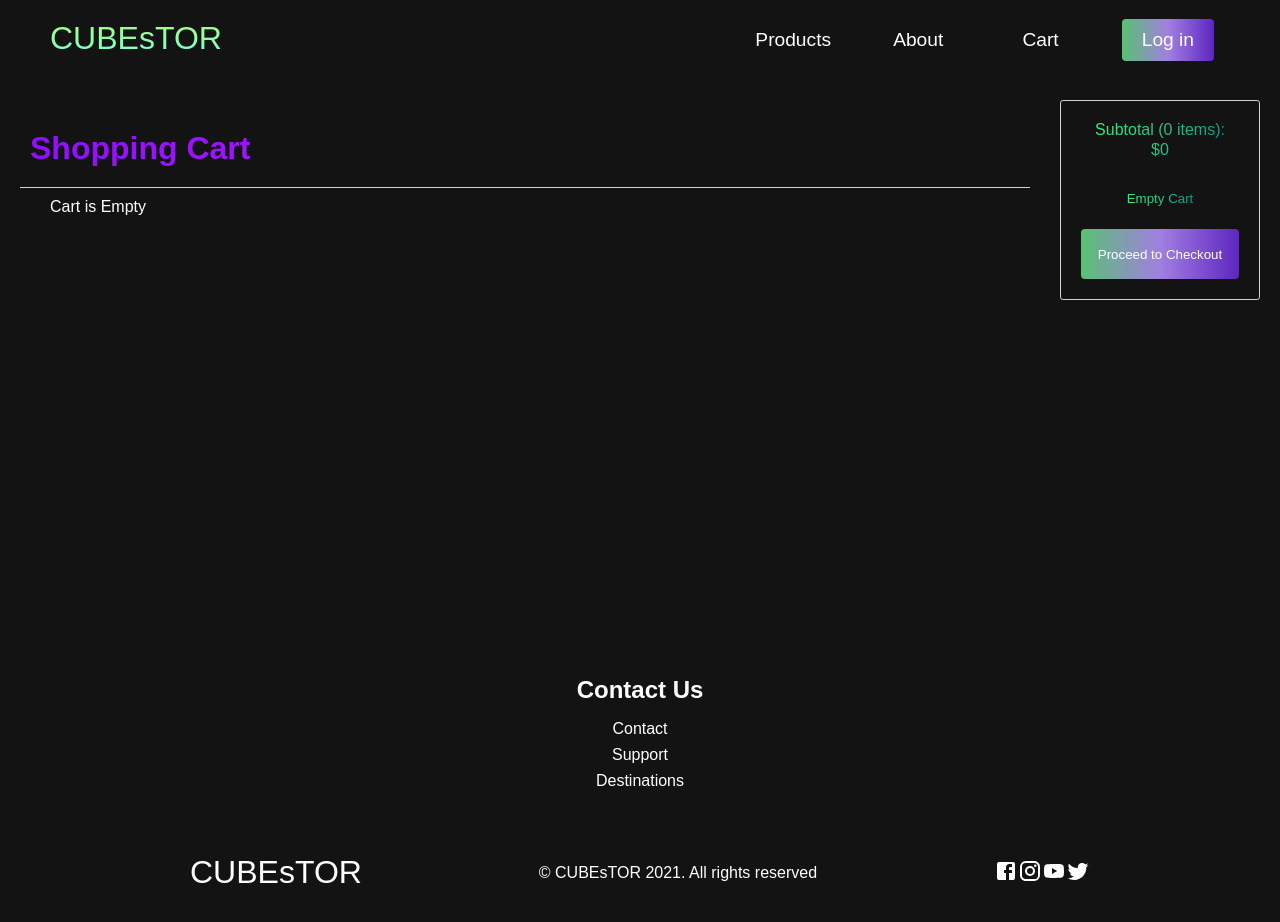
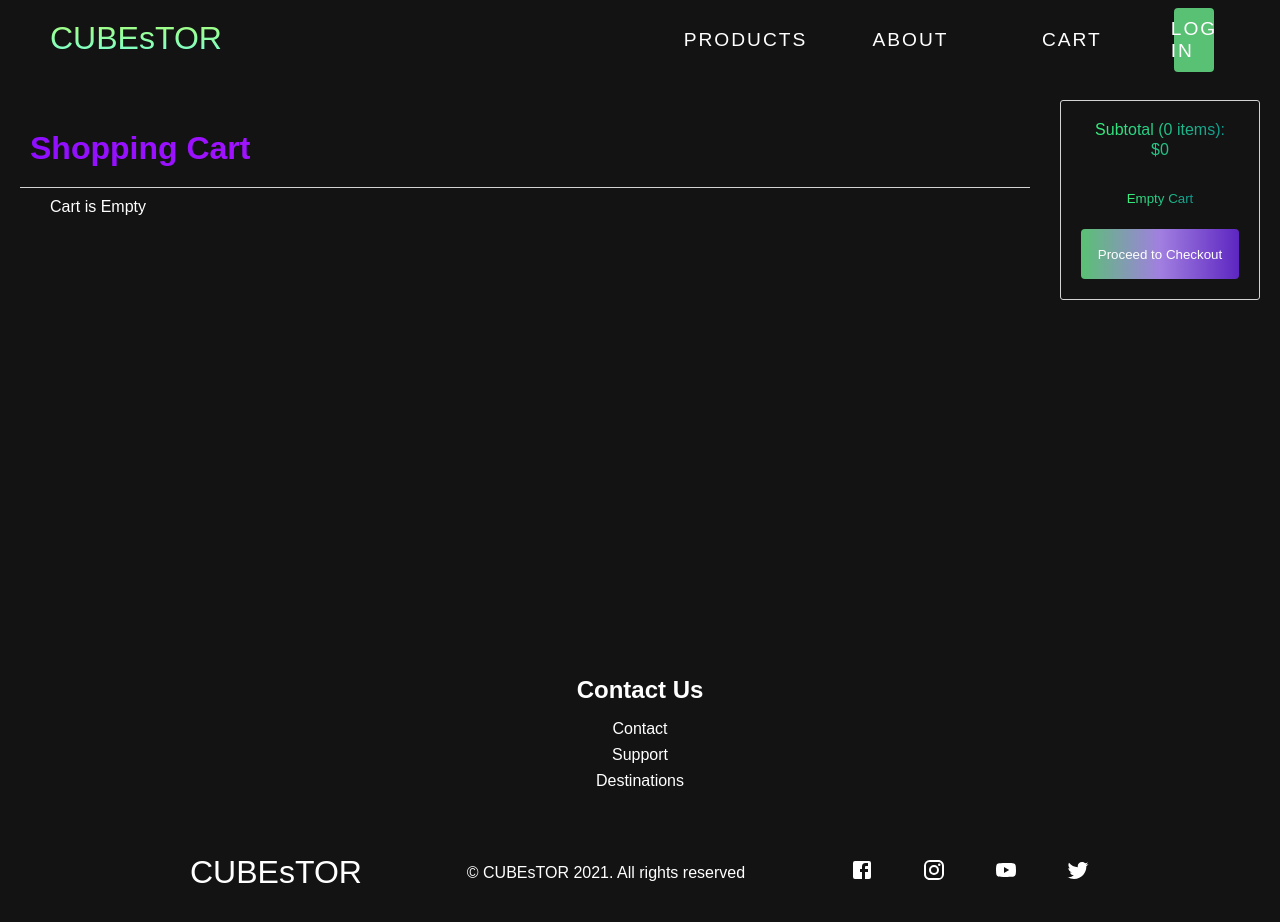
Before and after one commit to benrafalski/cube-shop, a React (Create React App) app in the folder client/: page /cart in a window 1280 px wide. Shown: the top 922 px of the page. Built offline with nearby package versions, Linux system fonts and the light colour scheme.

Commit message:
footer done

```diff
--- a/client/src/components/Footer.js
+++ b/client/src/components/Footer.js
@@ -1,4 +1,5 @@
 import '../styles.css'
+import styled from 'styled-components';
 import TwitterIcon from '@material-ui/icons/Twitter';
 import YouTubeIcon from '@material-ui/icons/YouTube';
 import FacebookIcon from '@material-ui/icons/Facebook';
@@ -7,7 +8,155 @@ import { Link } from 'react-router-dom';
 
 const Footer = () => {
     return (
-        <div className="footer__container">
+        <Container>
+            <Links>
+                <LinkWrap>
+                    <LinkItems>
+                        <h2>Contact Us</h2>
+                        <Link to='/contact'>
+                            Contact
+                        </Link>
+                        <Link to='/support'>
+                            Support
+                        </Link>
+                        <Link to='/destinations'>
+                            Destinations
+                        </Link>
+                    </LinkItems>
+                </LinkWrap>
+            </Links>
+            <SocialMedia>
+                <ScoialWrap>
+                    <Logo>
+                        <Link to='/'>
+                            CUBEsTOR
+                        </Link>
+                    </Logo>
+                    <Rights>© CUBEsTOR 2021. All rights reserved</Rights>
+                    <SocialIcon>
+                         <Link to='/Facebook' style={{ textDecoration:'none', color:'#fff', fontSize:'24px' }}>
+                            <FacebookIcon/>
+                        </Link>
+                        <Link to='/Instagram' style={{ textDecoration:'none', color:'#fff', fontSize:'24px' }}>
+                            <InstagramIcon/>
+                        </Link>
+                        <Link to='/YouTube' style={{ textDecoration:'none', color:'#fff', fontSize:'24px' }}>
+                            <YouTubeIcon/>
+                        </Link>
+                        <Link to='/Twitter' style={{ textDecoration:'none', color:'#fff', fontSize:'24px' }}>
+                            <TwitterIcon/>
+                        </Link>
+                    </SocialIcon>
+                </ScoialWrap>
+            </SocialMedia>
+        </Container>
+    )
+}
+
+const Container = styled.div`
+    background-color: #131313;
+	padding: 5rem 0;
+	display: flex;
+	flex-direction: column;
+	justify-content: center;
+	align-items: center;
+`;
+const Links = styled.div`
+    width: 100%;
+	max-width: 1000px;
+	display: flex;
+	justify-content: center;
+
+    @media screen and (max-width: 820px){
+        padding-top: 2rem;
+    }
+`;
+const LinkWrap = styled.div`
+    display: flex;
+
+    @media screen and (max-width: 820px){
+        flex-direction: column;
+    }
+`;
+const LinkItems = styled.div`
+    display: flex;
+	flex-direction: column;
+	/* align-items: flex-start; */
+	margin: 16px;
+	text-align: center;
+	width: 160px;
+	box-sizing: border-box;
+
+    h2{
+        margin-bottom: 16px;
+        color: #fff;
+        text-align: center;
+    }
+
+    a{
+        color: #fff;
+        text-decoration: none;
+        margin-bottom: 0.5rem;
+        transition: 0.3 ease-out
+    }
+
+    a:hover{
+        color: #e9e9e9c2;
+        transition: 0.3 ease-out;
+    }
+
+    @media screen and (max-width: 480px){
+		margin: 0;
+		padding: 10px;
+		width: 100%;
+    }
+`;
+const SocialMedia = styled.section`
+    max-width: 1000px;
+	width: 100%;
+`;
+const ScoialWrap = styled.div`
+    display: flex;
+	justify-content: space-between;
+	align-items: center;
+	width: 90%;
+	max-width: 1000px;
+	margin: 40px auto 0 auto;
+
+    @media screen and (max-width: 820px){
+        flex-direction: column;
+    }
+`;
+const Logo = styled.div`
+    a {
+        color: #fff;
+        display: flex;
+        align-items: center;
+        cursor: pointer;
+        text-decoration: none;
+        font-size: 2rem;
+
+        @media screen and (max-width: 820px){
+            margin-bottom: 2rem;
+        }
+    }
+`;
+const Rights = styled.p`
+    color: #fff;
+
+    @media screen and (max-width: 820px){
+        margin-bottom: 2rem;
+    }
+`;
+const SocialIcon = styled.div`
+    display: flex;
+	justify-content: space-between;
+	align-items: center;
+	width: 240px;
+`;
+
+//old
+/* <div className="footer__container">
             <div className="footer__links">
                 <div className="footer__link--wrapper">
                     <div className="footer__link--items">
@@ -40,8 +189,8 @@ const Footer = () => {
                     </div>
                 </div>
             </section>
-        </div>
-    )
-}
+        </div> */
+
+
 
 export default Footer
--- a/client/src/components/Navbar.js
+++ b/client/src/components/Navbar.js
@@ -302,6 +302,7 @@ const ActiveMenu = styled.ul`
 
 const NavItem = styled.li`
     height: 80px;
+    padding: 0px 20px;
 
     @media screen and (max-width: 960px){
         width: 100%;
@@ -312,8 +313,11 @@ const Links = styled.span`
 	display: flex;
 	align-items: center;
 	justify-content: center;
+    text-align: center;
 	width: 125px;
 	text-decoration: none;
+    text-transform: uppercase;
+    letter-spacing: 2px;
 	height: 100%;
 	transition: all 0.3s ease;
 
@@ -356,13 +360,15 @@ const LinkButton = styled.span`
 	text-decoration: none;
 	padding: 10px 20px;
 	height: 100%;
-	width: 100%;
+	width: 10px;
 	border: none;
 	outline: none;
+    text-transform: uppercase;
+    letter-spacing: 2px;
 	border-radius: 4px;
 	background: #59C173;
-	background: -webkit-linear-gradient(to left, #5D26C1, #a17fe0, #59C173);
-	background: linear-gradient(to left, #5D26C1, #a17fe0, #59C173);
+	/* background: -webkit-linear-gradient(to left, #5D26C1, #a17fe0, #59C173);
+	background: linear-gradient(to left, #5D26C1, #a17fe0, #59C173); */
 	color: #fff;
 	transition: all 0.3s ease;
 
@@ -371,7 +377,7 @@ const LinkButton = styled.span`
 		justify-content: center;
 		align-items: center;
         text-align: center;
-		width: 100%;
+		width: 200px;
 		height: 100%;
 		margin: 0;
     }
--- a/client/src/components/Product.js
+++ b/client/src/components/Product.js
@@ -55,8 +55,9 @@ const Product = ({ id, title, price, rating, image, category, setItem,
 const Container = styled.div`
     display: block;
 	text-align: center;
+    margin: auto;
 	/* padding: 46.25%; */
-	width: 100%;
+	width: 200px;
 	height: 100%;
 	max-height: 400px;
 	min-height: 200px;
@@ -81,6 +82,10 @@ const Container = styled.div`
         div {
             color: rgba(0, 0, 0, 0.8);
             font-weight: 300;
+
+            /* p {
+                color: rgba(0, 0, 0, 0.8);
+            } */
         }
     }
 
--- a/client/src/styles.css
+++ b/client/src/styles.css
@@ -1144,7 +1144,7 @@
 	transition: 0.3s ease-in;
 	box-shadow: rgb(0 0 0 / 80%) 0px 40px 58px -16px, rgb(0 0 0 / 72%) 0px 30px 22px -10px;
 	border-color: rgba(211, 211, 211, 0.8);
-	color: rgba(0, 0, 0, 0.8);
+	color: rgba(128, 0, 0, 0.8);
 	/* cursor: pointer; */
 }
 .product > img {
```
